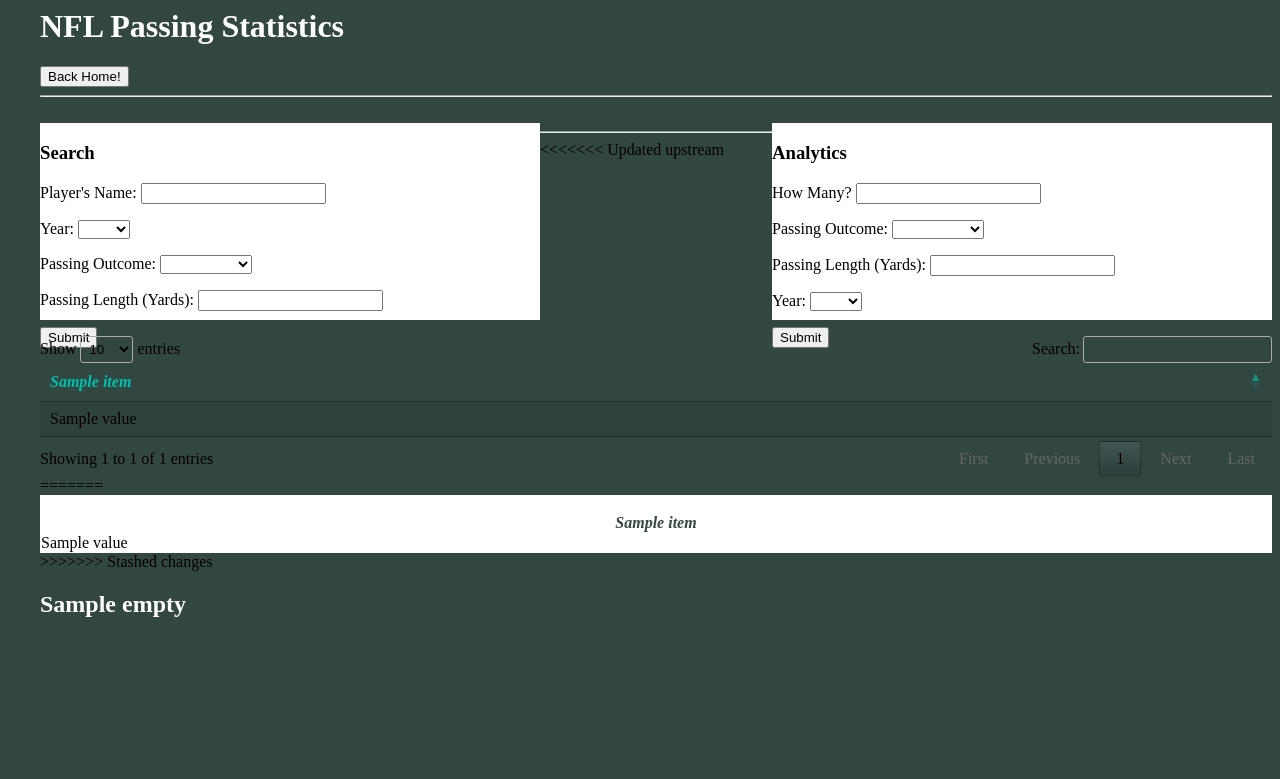
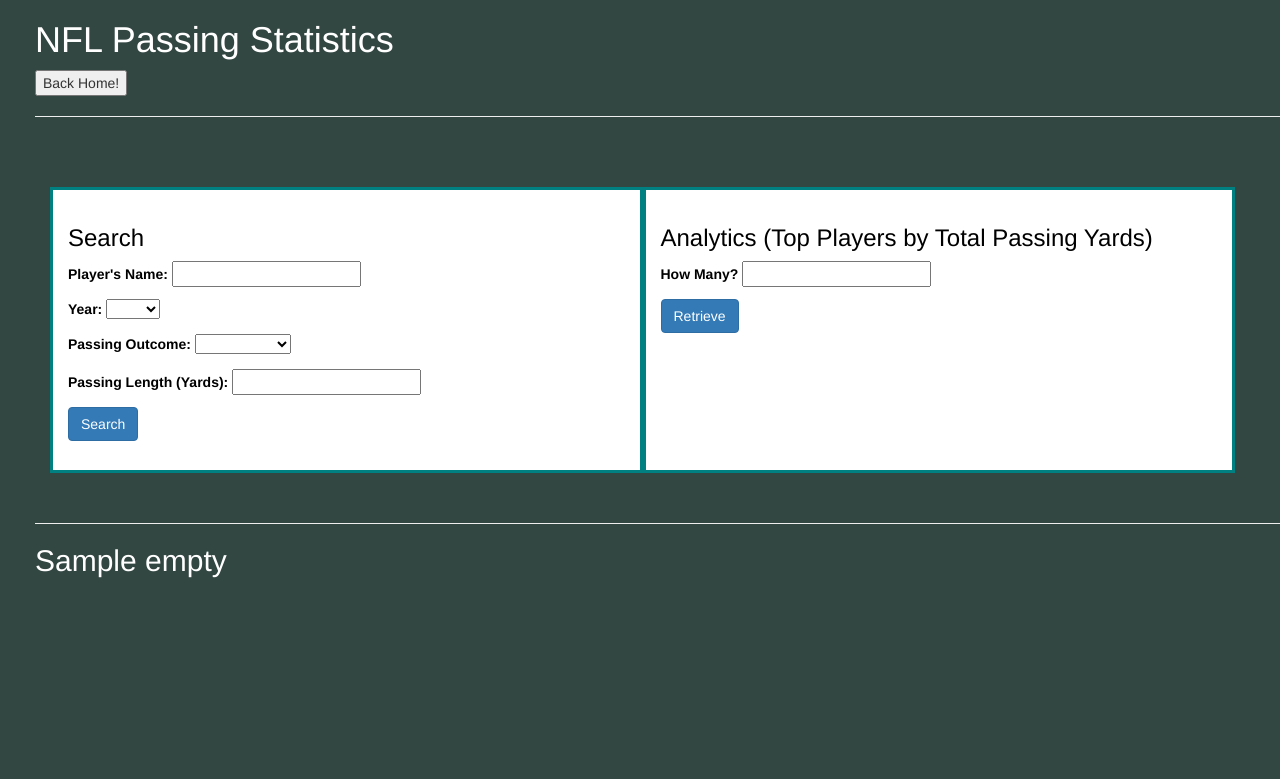
Before and after one commit to fordoelgordo/NFL-Statistics-Application, a Django app: template nfl_site/templates/passing/passing.html in a window 1280 px wide. Shown: the top 779 px of the page. Run offline with Django 3.2, Linux system fonts and the light colour scheme; tables that the repository leaves empty hold one stand-in row (values such as "Sample post"); the template is opened without the code that fills it: values that come from a table or form of the project are taken from there, most other values are stand-ins (such as "Sample title", 1, 10 or a date in 2020); some libraries are stand-ins or nearby versions.

Commit message:
made changes for passing analytics

```diff
--- a/nfl_site/passing/forms.py
+++ b/nfl_site/passing/forms.py
@@ -14,14 +14,11 @@
     ]
 
 class PassingForm(forms.Form):
-    player_name = forms.CharField(label = 'Player\'s Name', required = False)
+    player_name = forms.CharField(label = 'Player\'s Name', required = True)
     passing_year = forms.IntegerField(label = 'Year', required = False, widget = forms.Select(choices=PASSING_YEARS))
     passing_outcome = forms.CharField(label = 'Passing Outcome', required = False, widget = forms.Select(choices=PASSING_OUTCOME))
     passing_length = forms.IntegerField(label = 'Passing Length (Yards)', required = False)
 
 
 class PassingAnalytics(forms.Form):
-    top_player_count = forms.IntegerField(label = 'How Many?')
-    passing_outcome = forms.CharField(label = 'Passing Outcome', required = False, widget = forms.Select(choices=PASSING_OUTCOME))
-    passing_length = forms.IntegerField(label = 'Passing Length (Yards)', required = False)
-    passing_year = forms.IntegerField(label = 'Year', required = False, widget = forms.Select(choices=PASSING_YEARS))
+    top_player_count = forms.IntegerField(label = 'How Many?', required = True)
--- a/nfl_site/templates/passing/passing.html
+++ b/nfl_site/templates/passing/passing.html
@@ -3,9 +3,7 @@
     <meta charset="utf-8">
     <title>Passing Statistics Page</title>
         <!--Add boostrap styling-->
-    <link rel="stylesheet" href="https://cdn.datatables.net/1.10.13/css/jquery.dataTables.min.css">
-    <script src="https://ajax.googleapis.com/ajax/libs/jquery/3.1.1/jquery.min.js"></script>
-    <script src="https://cdn.datatables.net/1.10.13/js/jquery.dataTables.min.js"></script>
+        <link rel="stylesheet" href="https://maxcdn.bootstrapcdn.com/bootstrap/3.3.7/css/bootstrap.min.css" integrity="sha384-BVYiiSIFeK1dGmJRAkycuHAHRg32OmUcww7on3RYdg4Va+PmSTsz/K68vbdEjh4u" crossorigin="anonymous">
 </head>
 <body style="background-color:rgba(2, 27, 22, 0.808);margin-left:2.5em">
     <h1 style="color:rgb(255, 255, 255)">NFL Passing Statistics</h1>
@@ -13,69 +11,39 @@
 
     <hr><br>
 
-    <div>
-        <div>
-            <form style="color:rgb(0, 0, 0);background-color:rgb(255, 255, 255);height:197px; width:500px; float:left;" method="POST">
+    <div class="row" style="width: 100%; display: flex; padding: 30px;">
+        <div class="search" style="color:rgb(0, 0, 0);background-color:rgb(255, 255, 255); width: 50%; float: left; flex: 1; padding: 15px; border-style: solid; border-color: teal;">
+            <form method="POST">
                 <h3>Search</h3>
                 {{form.as_p}}
                 {% csrf_token %} <!--Enable users to enter info on the form-->
-                <input type="submit" class="btn btn-primary" value="Submit">
+                <input type="submit" class="btn btn-primary" value="Search" name="Search">
             </form>
         </div>
-        <div>
-            <form style="color:rgb(0, 0, 0);background-color:rgb(255, 255, 255);height:197px; width:500px; float:right;" method="POST">
-                <h3>Analytics</h3>
+        <div class="analytics" style="color:rgb(0, 0, 0);background-color:rgb(255, 255, 255); width: 50%; float:right; flex: 1; padding: 15px; border-style: solid; border-color: teal;">
+            <form  method="POST">
+                <h3>Analytics (Top Players by Total Passing Yards)</h3>
                 {{analytics.as_p}}
                 {% csrf_token %} <!--Enable users to enter info on the form-->
-                <input type="submit" class="btn btn-primary" value="Submit">
+                <input type="submit" class="btn btn-primary" value="Retrieve" name="Retrieve">
             </form>
         </div>
     </div><hr>
 
-<<<<<<< Updated upstream
-    <table id="passing_table" class="display" width="100%" cellspacing="0">
-        <thead>
-            <tr>
-            {% for item in columns %}
-                <th width="1%" style="color:rgb(0, 192, 176)"><i>{{ item }}</th></i>
-            {% endfor %}
-            </tr>
-        </thead>
-        <tbody>
-            <tr>
-                {% for key, value in pass.items %}
-                <td >
-                    {% for i in value %}
-                        {{ i }}<br>
-                    {% endfor %}
-                </td>
-                {% endfor %}
-            </tr>
-        </tbody>
-    </table>
-
-    <script>
-        $(document).ready(function() {
-            $('#passing_table').DataTable( {
-                "pagingType": "full_numbers"
-            } );
-        } );
-    </script>
-=======
-    {% if pass %}
-    <div style="color:rgb(0, 0, 0);background-color:rgb(255, 255, 255)"><br>
+    {% if not pass.empty %}
+    <div style="color:rgb(0, 0, 0); padding: 30px;"><br>
         <table id="passing_table" class="table table-bordered" width="100%" cellspacing="0">
             <thead>
                 <tr>
                 {% for item in columns %}
-                    <th width="1%" style="color:rgba(2, 27, 22, 0.808)"><i>{{ item }}</th></i>
+                    <th width="1%" style="color:rgba(0, 223, 178, 0.973)"><i>{{ item }}</th></i>
                 {% endfor %}
                 </tr>
             </thead>
             <tbody>
                 <tr>
                     {% for key, value in pass.items %}
-                    <td >
+                    <td style="color:rgb(255, 255, 255)">
                         {% for i in value %}
                             {{ i }}<br>
                         {% endfor %}
@@ -87,7 +55,6 @@
     </div>
     {% endif %}
 
->>>>>>> Stashed changes
     <h2 style="color:rgb(255, 255, 255)">{{empty}}</h2>
 </body>
 </html>
```
Also changed, not shown: nfl_site/passing/views.py (+68 -31 lines).
